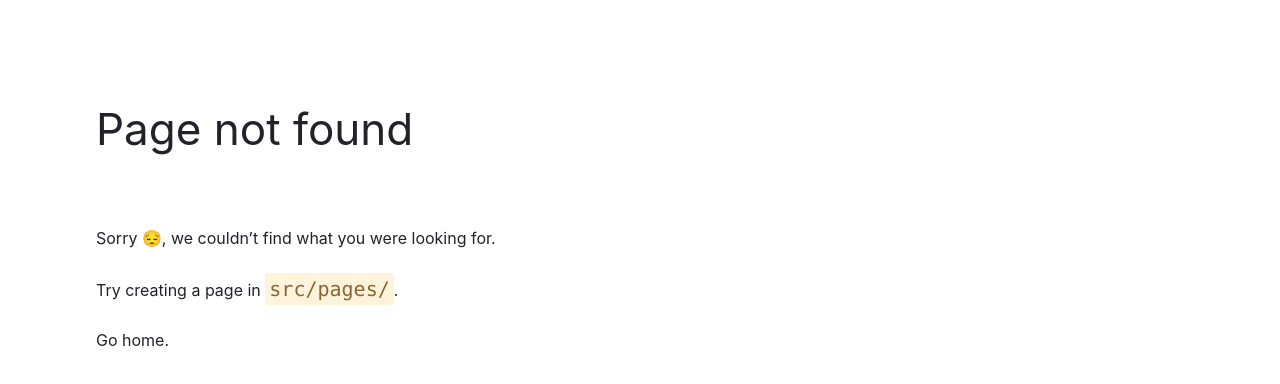
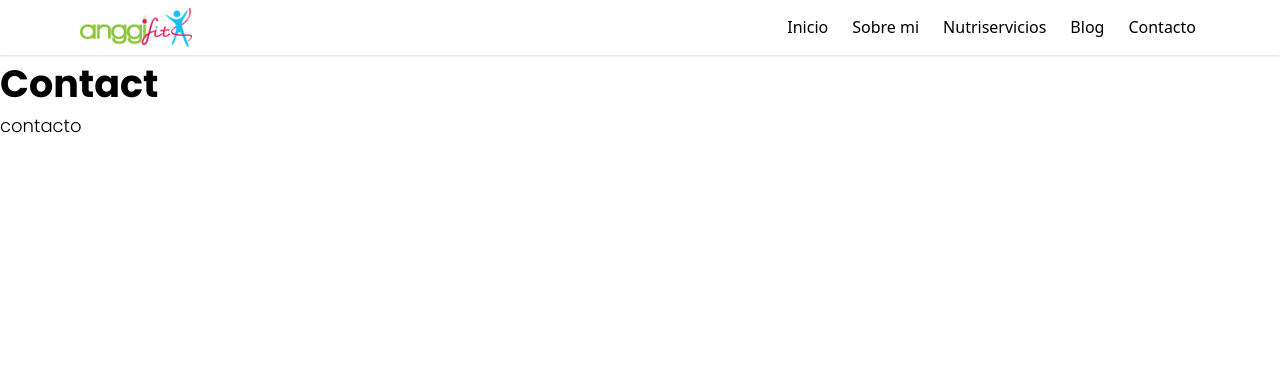
Before and after one commit to anggifit/gatsbyProject, a Gatsby site: page /contact in a window 1280 px wide. Before the commit this address had no page. Built offline with nearby package versions, Linux system fonts and the light colour scheme; Gatsby itself is replaced by a stand-in of ours.

Commit message:
Add new pages for services, contact, and update tailwind configuration

```diff
--- a/gatsby-config.js
+++ b/gatsby-config.js
@@ -1,6 +1,7 @@
 /**
  * @type {import('gatsby').GatsbyConfig}
  */
+
 module.exports = {
   siteMetadata: {
     title: `anggiPortfolio`,
@@ -15,7 +16,16 @@ module.exports = {
       options: {
         name: `blog`,
         path: `${__dirname}/blog`,
-      }
+      },
+    },
+    {
+      resolve: `gatsby-plugin-google-fonts`,
+      options: {
+        fonts: [
+          `poppins:300,400,500,600,700`,
+        ],
+        display: "swap",
+      },
     },
   ],
 };
--- a/package.json
+++ b/package.json
@@ -17,6 +17,7 @@
   "dependencies": {
     "autoprefixer": "^10.4.19",
     "gatsby": "^5.13.5",
+    "gatsby-plugin-google-fonts": "^1.0.1",
     "gatsby-plugin-image": "^3.13.1",
     "gatsby-plugin-postcss": "^6.13.1",
     "gatsby-plugin-sharp": "^5.13.1",
--- a/src/components/Header.js
+++ b/src/components/Header.js
@@ -3,29 +3,29 @@ import { StaticImage } from "gatsby-plugin-image";
 
 const Header = () => {
   return (
-    <section class="pt-20 md:pt-40">
-      <div class="container mx-auto px-8 lg:flex">
-        <div class="text-center lg:text-left lg:w-1/2">
-          <h1 class="text-4xl lg:text-5xl xl:text-6xl font-bold leading-none">
+    <section className="pt-20 md:pt-40 flex justify-center">
+      <div className="container mx-auto px-8 lg:flex justify-center">
+        <div className="text-center lg:text-left lg:w-1/2 pb-[10.375rem]">
+          <h1 className="leading-normal">
             Equilibrio y bienestar a tu alcance.
           </h1>
-          <p class="text-base lg:text-xl mt-6 font-light">
+          <p className="mt-6">
             Descubre el camino hacia una vida equilibrada y llena de bienestar.
           </p>
-          <p class="mt-8 md:mt-12">
+          <p className="mt-8 md:mt-12">
             <button
               type="button"
-              class="py-4 px-12 bg-teal-500 hover:bg-teal-600 rounded-full text-white"
+              className="py-4 px-12 bg-atlantis-500 hover:bg-atlantis-600 rounded-full"
+              style={{ color: 'white' }}
             >
               Reserva ahora
             </button>
           </p>
         </div>
-
-        <div class="lg:w-1/2">
+        <div className="text-center">
           <StaticImage
             alt="anggi home"
-            className="max-w-full h-[27.5rem] rounded-tr-[70px] rounded-bl-[70px] shadow-lg"
+            className="w-[33.75rem] h-[27.5rem] rounded-tr-[60px] rounded-bl-[60px] shadow-lg"
             src="https://images.unsplash.com/photo-1647334355585-68254b6157a2?w=800&auto=format&fit=crop&q=60&ixlib=rb-4.0.3&ixid=M3wxMjA3fDB8MHxzZWFyY2h8MTR8fHdvbWFuJTIwd29ya2luZ3xlbnwwfDB8MHx8fDI%3D"
           />
         </div>
--- a/src/components/layout.js
+++ b/src/components/layout.js
@@ -40,7 +40,7 @@ const Layout = ({ pageTitle, children }) => {
             Blog
           </Link>
           <Link
-            to="/contacto"
+            to="/contact"
             className="text-md no-underline text-grey-darker hover:text-blue-dark ml-4 px-1"
           >
             Contacto
--- /dev/null
+++ b/src/pages/contact.js
@@ -0,0 +1,19 @@
+import * as React from "react";
+import Layout from "../components/layout"
+
+
+const Contact = () => {
+  return (
+    <Layout pageTitle="Contact">
+      <p>contacto</p>
+    </Layout>
+  );
+};
+
+export const Head = () => (
+  <>
+    <title>Contact</title>
+  </>
+);
+
+export default Contact;
--- a/src/pages/nutriservicios.js
+++ b/src/pages/nutriservicios.js
@@ -0,0 +1,19 @@
+import * as React from "react";
+import Layout from "../components/layout"
+
+
+const NutriServicios = () => {
+  return (
+    <Layout pageTitle="NutriServicios">
+      <p>NutriServicios</p>
+    </Layout>
+  );
+};
+
+export const Head = () => (
+  <>
+    <title>NutriServicios</title>
+  </>
+);
+
+export default NutriServicios;
--- a/tailwind.config.js
+++ b/tailwind.config.js
@@ -1,5 +1,5 @@
 /** @type {import('tailwindcss').Config} */
-const plugin = require('tailwindcss/plugin')
+const plugin = require("tailwindcss/plugin");
 
 module.exports = {
   content: [
@@ -7,22 +7,59 @@ module.exports = {
     `./src/components/**/*.{js,jsx,ts,tsx}`,
   ],
   theme: {
-    extend: {},
+    extend: {
+      fontFamily: {
+        poppins: ["Poppins", "sans-serif"],
+      },
+    },
     fontSize: {
-      sm: '0.8rem',
-      base: '1rem',
-      xl: '1.75rem',
-      '2xl': '2.75rem',
+      sm: "0.8rem",
+      base: "1.125rem", // 18px
+      xl: "1.75rem", // 28px (necesario para otros elementos)
+      "2xl": "1.875rem", // 30px (H3)
+      "3xl": "2.375rem", // 38px (H2)
+      "4xl": "2.75rem", // 44px (H1)
     },
-
+    colors: {
+      atlantis: {
+        50: "#f4fce9",
+        100: "#e7f7d0", //secundary
+        200: "#d0efa7",
+        300: "#b1e373",
+        400: "#88cf35", //primary btn
+        500: "#74b929",
+        600: "#58931d",
+        700: "#44711a",
+        800: "#395a1a",
+        900: "#314c1b",
+        950: "#172a09",
+      },
+    },
   },
   plugins: [
-    plugin(function({ addBase, theme }) {
+    plugin(function ({ addBase, theme }) {
       addBase({
-        'h1': { fontSize: theme('fontSize.2xl'), fontWeight: theme('font-bold') },
-        'h2': { fontSize: theme('fontSize.xl') },
-        'h3': { fontSize: theme('fontSize.lg') },
-      })
-    })
-  ]
-}
+        h1: {
+          fontSize: theme("fontSize.4xl"),
+          fontWeight: "700",
+          fontFamily: theme("fontFamily.poppins"),
+        },
+        h2: {
+          fontSize: theme("fontSize.3xl"),
+          fontWeight: "600",
+          fontFamily: theme("fontFamily.poppins"),
+        },
+        h3: {
+          fontSize: theme("fontSize.2xl"),
+          fontWeight: "400",
+          fontFamily: theme("fontFamily.poppins"),
+        },
+        p: {
+          fontSize: theme("fontSize.base"),
+          fontWeight: "300",
+          fontFamily: theme("fontFamily.poppins"),
+        },
+      });
+    }),
+  ],
+};
```
Also changed, not shown: src/pages/contacto.js (deleted), 1 other file.
